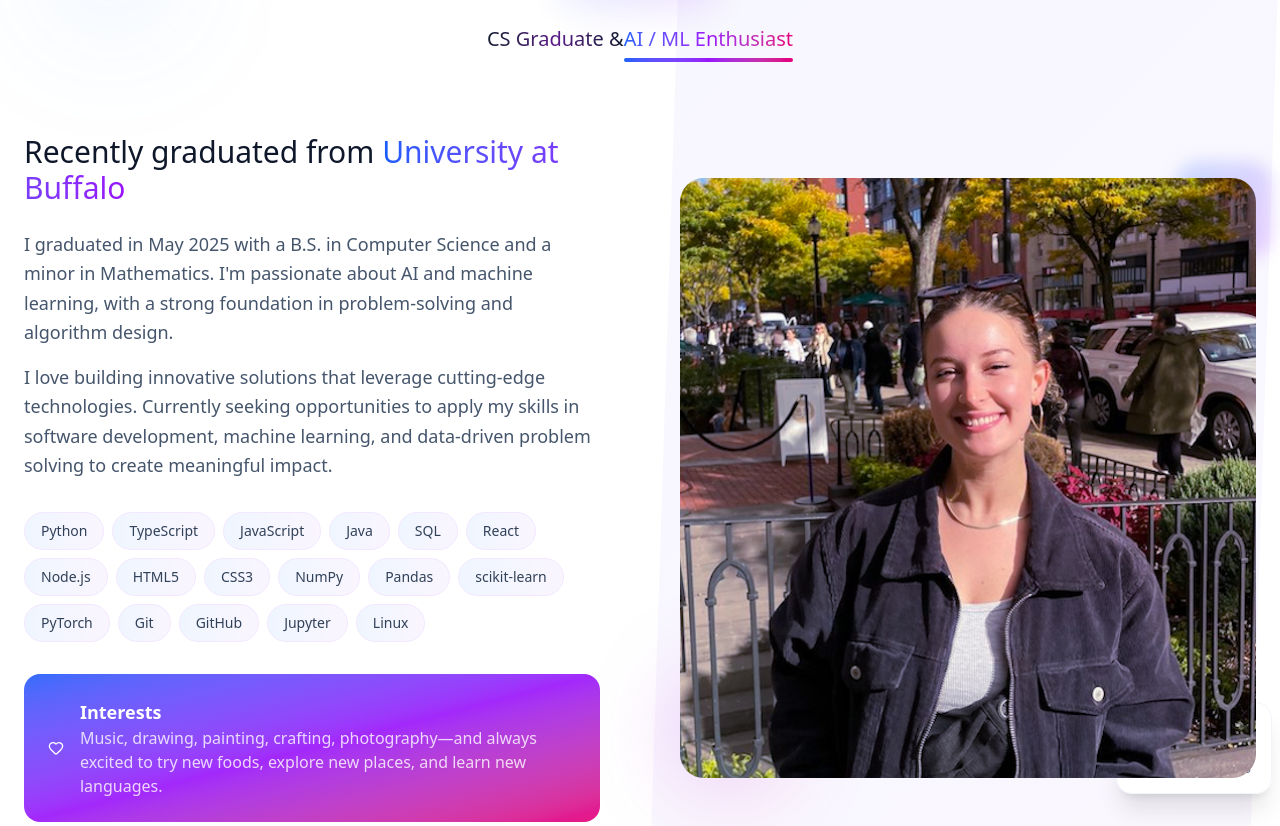
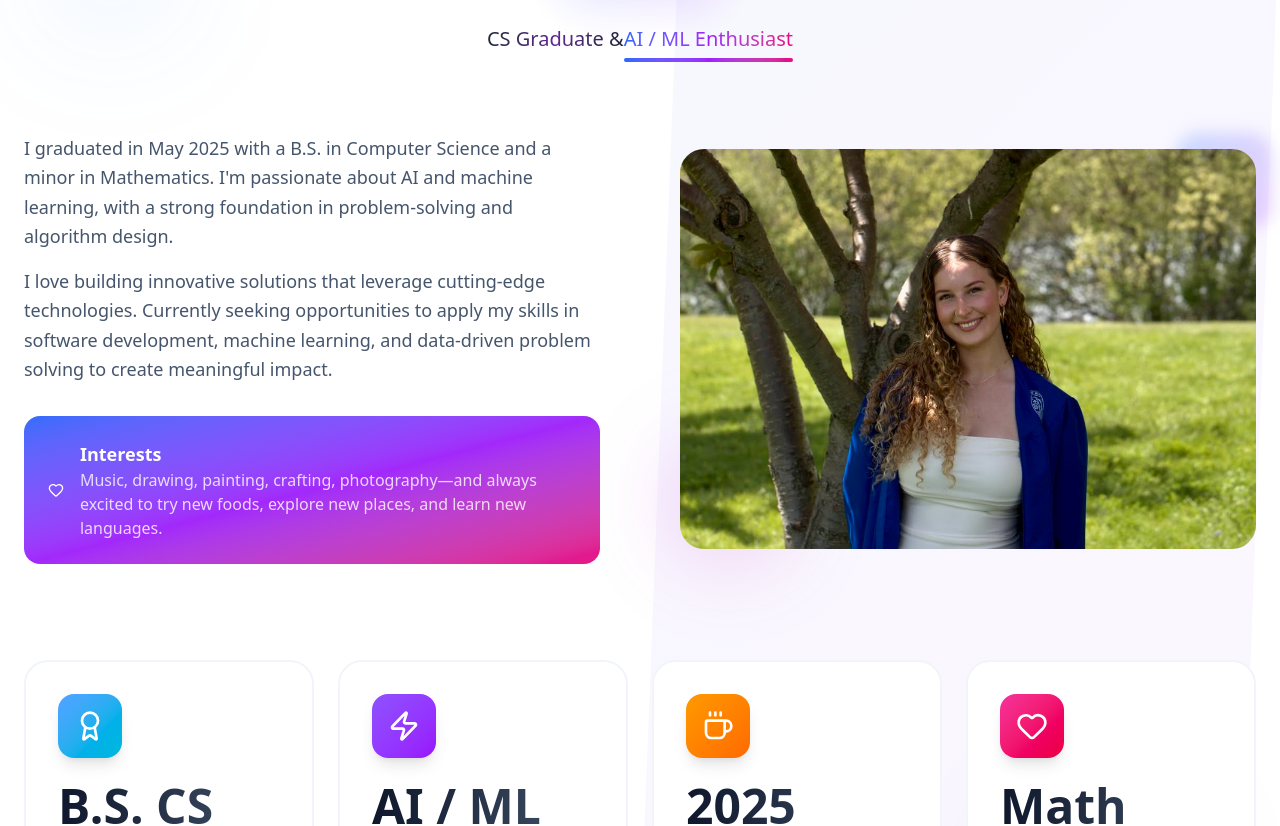
Before and after one commit to amit-tzadok/Amit, a React (Vite) app: page / in a window 1280 px wide. Shown: the part 980-1806 px from the top of the page. Built offline with nearby package versions, Linux system fonts and the light colour scheme.

Commit message:
fixed issues

```diff
--- a/app/components/About.tsx
+++ b/app/components/About.tsx
@@ -88,7 +88,7 @@
             </span>
             <span className="inline-block relative">
               <span className="bg-gradient-to-r from-blue-600 via-purple-600 to-pink-600 bg-clip-text text-transparent">
-                AI / ML Enthusiast
+                  AI / ML Enthusiast
               </span>
               <motion.div
                 className="absolute -bottom-2 left-0 right-0 h-1 bg-gradient-to-r from-blue-600 via-purple-600 to-pink-600 rounded-full"
@@ -111,9 +111,7 @@
           >
             <div className="space-y-8">
               <div>
-                <h3 className="mb-6 text-slate-900 text-3xl">
-                  Recently graduated from <span className="text-transparent bg-clip-text bg-gradient-to-r from-blue-600 to-purple-600">University at Buffalo</span>
-                </h3>
+
 
                 <p className="mb-4 text-slate-600 leading-relaxed text-lg">
                   I graduated in May 2025 with a B.S. in Computer Science and a minor in Mathematics.
@@ -128,7 +126,7 @@
                 </p>
               </div>
 
-              <div className="flex flex-wrap gap-2">
+              {/* <div className="flex flex-wrap gap-2">
                 {['Python', 'TypeScript', 'JavaScript', 'Java', 'SQL', 'React', 'Node.js', 'HTML5', 'CSS3', 'NumPy', 'Pandas', 'scikit-learn', 'PyTorch', 'Git', 'GitHub', 'Jupyter', 'Linux'].map((skill, index) => (
                   <motion.span
                     key={index}
@@ -142,7 +140,7 @@
                     {skill}
                   </motion.span>
                 ))}
-              </div>
+              </div> */}
 
               <motion.div
                 className="relative p-6 rounded-2xl overflow-hidden"
@@ -177,27 +175,16 @@
                 <ImageWithFallback
                   src={`${import.meta.env.BASE_URL}assets/images/profile.png`}
                   alt="Amit - Profile"
-                  className="w-full h-[600px] object-cover"
+                  className="w-full h-[400px] object-cover"
                 />
-                <div className="absolute inset-0 bg-gradient-to-tr from-blue-600/15 to-purple-600/15 mix-blend-overlay"></div>
+                {/* <div className="absolute inset-0 bg-gradient-to-tr from-blue-600/15 to-purple-600/15 mix-blend-overlay"></div> */}
               </motion.div>
 
               {/* Decorative elements */}
               <div className="absolute -top-4 -right-4 w-24 h-24 bg-gradient-to-br from-blue-500/25 to-purple-500/25 rounded-3xl -z-10 blur-sm" />
               <div className="absolute -bottom-4 -left-4 w-32 h-32 bg-gradient-to-br from-purple-500/20 to-pink-500/20 rounded-full -z-10 blur-2xl" />
 
-              {/* Info badge */}
-              <motion.div
-                className="absolute -bottom-4 -right-4 bg-white/95 backdrop-blur-sm px-5 py-4 rounded-2xl shadow-xl border border-slate-100"
-                initial={{ opacity: 0, scale: 0.85 }}
-                whileInView={{ opacity: 1, scale: 1 }}
-                viewport={{ once: true }}
-                transition={{ delay: 0.5, type: "spring", stiffness: 200 }}
-              >
-                <div className="text-xs text-slate-500 uppercase tracking-wider mb-0.5 font-medium">Graduated</div>
-                <div className="font-bold text-slate-900 text-base">May 2025</div>
-                <div className="text-xs text-slate-500">University at Buffalo</div>
-              </motion.div>
+
             </div>
           </motion.div>
         </div>
--- a/app/components/Contact.tsx
+++ b/app/components/Contact.tsx
@@ -158,7 +158,7 @@
                     onChange={handleChange}
                     required
                     className="w-full px-4 py-3 bg-white/5 border border-white/10 rounded-xl focus:outline-none focus:ring-2 focus:ring-purple-500 focus:border-transparent text-white placeholder-slate-500 transition-all"
-                    placeholder="John Doe"
+                    placeholder="RJ Green"
                   />
                 </div>
 
@@ -174,7 +174,7 @@
                     onChange={handleChange}
                     required
                     className="w-full px-4 py-3 bg-white/5 border border-white/10 rounded-xl focus:outline-none focus:ring-2 focus:ring-purple-500 focus:border-transparent text-white placeholder-slate-500 transition-all"
-                    placeholder="john@example.com"
+                    placeholder="rj@example.com"
                   />
                 </div>
 
@@ -220,10 +220,10 @@
           className="mt-20 pt-8 border-t border-white/10 text-center"
         >
           <p className="text-slate-400">
-            © 2025 Amit Tzadok. Crafted with passion using React & Tailwind CSS.
+            © 2025 Amit Tzadok.
           </p>
           <p className="text-slate-500 text-sm mt-2">
-            Let's build the future together, one line of code at a time.
+            Built with React and Tailwind CSS.
           </p>
         </motion.div>
       </div>
--- a/app/components/Projects.tsx
+++ b/app/components/Projects.tsx
@@ -349,7 +349,7 @@
         </motion.div>
 
         {/* Projects grid */}
-        <div className="grid md:grid-cols-2 gap-8 mb-16">
+        <div className="grid grid-cols-1 lg:grid-cols-2 gap-8 mb-16 max-w-5xl mx-auto">
           {projects.map((project, index) => (
             <ProjectCard key={index} project={project} index={index} />
           ))}
--- a/src/components/About/About.jsx
+++ b/src/components/About/About.jsx
@@ -1,10 +1,5 @@
 import { motion } from 'framer-motion'
 import { useInView } from 'react-intersection-observer'
-import {
-  FaJava, FaJs, FaHtml5, FaCss3Alt, FaReact, FaNode, FaDatabase,
-  FaGitAlt, FaGithub, FaLinux, FaTerminal
-} from 'react-icons/fa'
-import { SiTypescript, SiPython, SiNumpy, SiPandas, SiScikitlearn, SiPytorch, SiJupyter } from 'react-icons/si'
 import './About.css'
 
 const About = () => {
@@ -12,46 +7,6 @@
     triggerOnce: true,
     threshold: 0.1
   })
-
-  const skillCategories = [
-    {
-      category: 'Programming Languages',
-      skills: [
-        { icon: <SiPython />, name: 'Python' },
-        { icon: <SiTypescript />, name: 'TypeScript' },
-        { icon: <FaJava />, name: 'Java' },
-        { icon: <FaJs />, name: 'JavaScript' },
-        { icon: <FaDatabase />, name: 'SQL' }
-      ]
-    },
-    {
-      category: 'ML & Data Science',
-      skills: [
-        { icon: <SiNumpy />, name: 'NumPy' },
-        { icon: <SiPandas />, name: 'Pandas' },
-        { icon: <SiScikitlearn />, name: 'scikit-learn' },
-        { icon: <SiPytorch />, name: 'PyTorch' }
-      ]
-    },
-    {
-      category: 'Web Development',
-      skills: [
-        { icon: <FaReact />, name: 'React' },
-        { icon: <FaNode />, name: 'Node.js' },
-        { icon: <FaHtml5 />, name: 'HTML5' },
-        { icon: <FaCss3Alt />, name: 'CSS3' }
-      ]
-    },
-    {
-      category: 'Tools & Platforms',
-      skills: [
-        { icon: <FaGitAlt />, name: 'Git' },
-        { icon: <FaGithub />, name: 'GitHub' },
-        { icon: <SiJupyter />, name: 'Jupyter' },
-        { icon: <FaLinux />, name: 'Linux' }
-      ]
-    }
-  ]
 
   return (
     <section id="about" className="about">
@@ -97,36 +52,6 @@
 
           <div className="about-details">
             <motion.div
-              className="skills"
-              initial={{ opacity: 0, y: 30 }}
-              animate={inView ? { opacity: 1, y: 0 } : {}}
-              transition={{ duration: 0.6, delay: 0.6 }}
-            >
-              <h4>Skills & Technologies</h4>
-              {skillCategories.map((category, catIndex) => (
-                <div key={catIndex} className="skill-category">
-                  <h5 className="category-title">{category.category}</h5>
-                  <div className="skills-grid">
-                    {category.skills.map((skill, index) => (
-                      <motion.div
-                        key={index}
-                        className="skill-item"
-                        whileHover={{
-                          scale: 1.1,
-                          rotate: [0, -5, 5, 0],
-                          transition: { duration: 0.3 }
-                        }}
-                      >
-                        <div className="skill-icon">{skill.icon}</div>
-                        <span>{skill.name}</span>
-                      </motion.div>
-                    ))}
-                  </div>
-                </div>
-              ))}
-            </motion.div>
-
-            <motion.div
               className="interests"
               initial={{ opacity: 0, y: 30 }}
               animate={inView ? { opacity: 1, y: 0 } : {}}
```
Also changed, not shown: src/components/About/About.css (+3 -20 lines), public/assets/images/profile.png.
